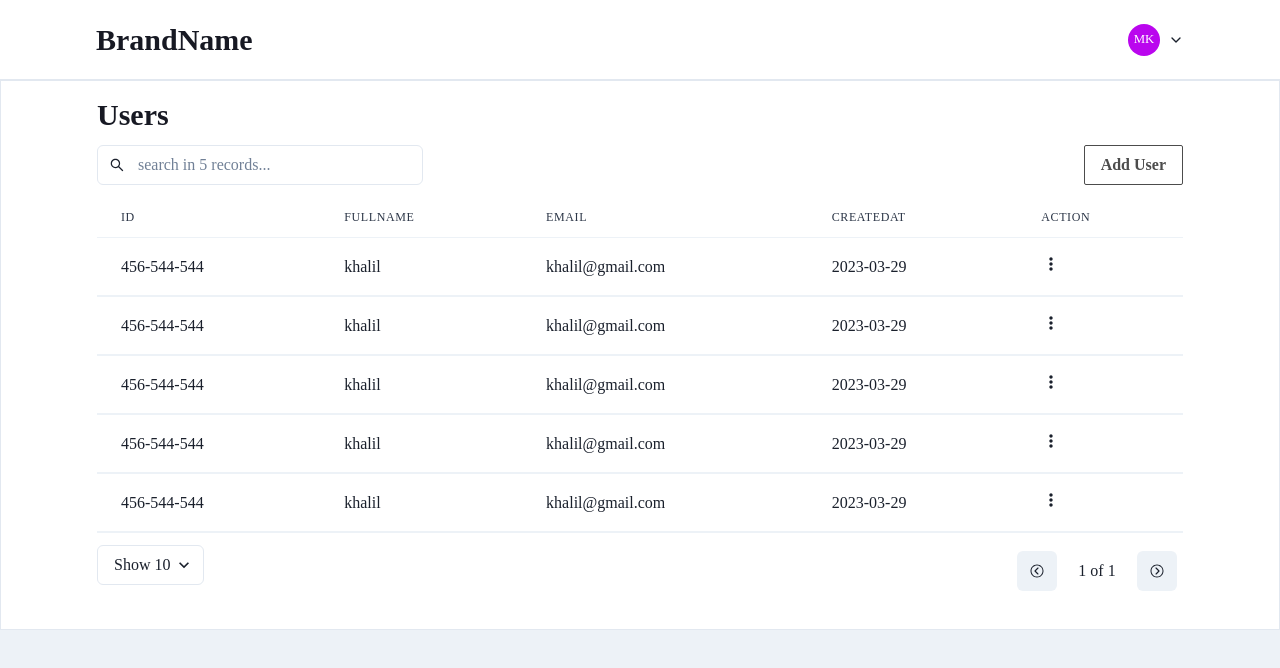
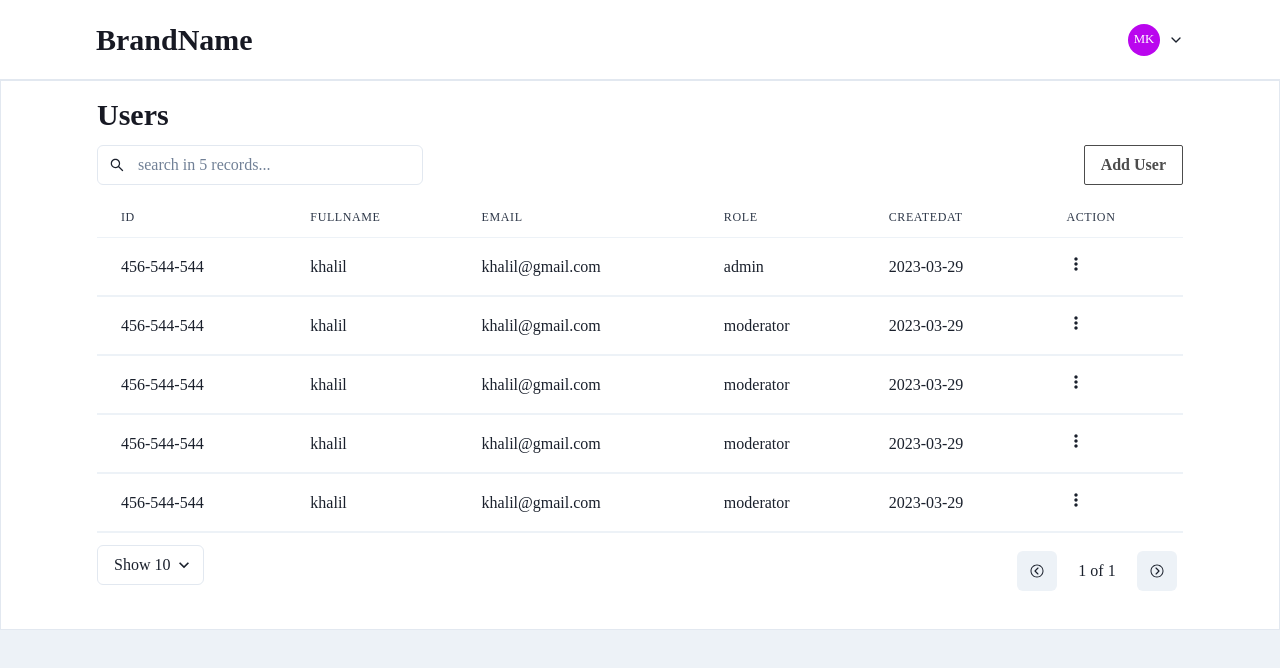
Before and after one commit to KhalilMeziane/milk-production-company, a React (Vite) app in the folder apps/responsible-app/: page /users in a window 1280 px wide. Shown: the top 668 px of the page. Built offline with nearby package versions, Linux system fonts and the light colour scheme; a web font is replaced by a local one.

Commit message:
feat: add role field to user page

```diff
--- a/apps/responsible-app/src/pages/users/components/forms/add.jsx
+++ b/apps/responsible-app/src/pages/users/components/forms/add.jsx
@@ -6,13 +6,14 @@ import { Form } from 'formik'
 import * as yup from 'yup'
 
 import FormCustom from '@components/forms/form'
-import { Input } from '@components/forms/fields/_index'
+import { Input, Select } from '@components/forms/fields/_index'
 
-const initialValues = { fullName: '', email: '', password: '' }
+const initialValues = { fullName: '', email: '', password: '', role: '' }
 const validationSchema = yup.object().shape({
     email: yup.string().email('Invalid email').required('Email is required'),
     password: yup.string().min(8, 'Minium 8 characters').max(30, 'Maximum 30 characters').required('Password is required'),
-    fullName: yup.string().min(6, 'Minium 8 characters').max(30, 'Maximum 30 characters').required('full Name is required')
+    fullName: yup.string().min(6, 'Minium 8 characters').max(30, 'Maximum 30 characters').required('full Name is required'),
+    role: yup.string().oneOf(['admin', 'moderator'], 'Invalid option selected').required('User Role is required')
 })
 
 export default function AddCow ({ onClose }) {
@@ -28,6 +29,11 @@ export default function AddCow ({ onClose }) {
                             <Form>
                                 <Input label="fullName" name="fullName" placeholder="john doe"/>
                                 <Input label="Email address" name="email" type="email" placeholder="john.doe@example.com"/>
+                                <Select label="User Role" name="role">
+                                    <option value="" selected disabled>Select User Role</option>
+                                    <option value="admin">Admin</option>
+                                    <option value="moderator">Moderator</option>
+                                </Select>
                                 <Input label="Password" name="password" type="password" placeholder="password"/>
                                 <HStack justifyContent="flex-end" mt="2">
                                     <Button px="5" rounded="sm" colorScheme="brand" variant="outline" fontWeight="medium" onClick={onClose}>Close</Button>
--- a/apps/responsible-app/src/pages/users/page.jsx
+++ b/apps/responsible-app/src/pages/users/page.jsx
@@ -23,6 +23,7 @@ const tableHeadColumns = [
     { Header: 'id', accessor: 'id' },
     { Header: 'fullName', accessor: 'fullName' },
     { Header: 'email', accessor: 'email' },
+    { Header: 'role', accessor: 'role' },
     { Header: 'createdAt', accessor: 'createdAt' },
     { Header: 'action', accessor: 'action', Cell: (props) => <Menu data={props} menuList={MenuList}><MenuButton><Icon fontSize={'20'} as={BiDotsVerticalRounded} /></MenuButton></Menu> }
 ]
@@ -32,31 +33,37 @@ const data = [
         id: '456-544-544',
         fullName: 'khalil',
         email: 'khalil@gmail.com',
-        createdAt: '2023-03-29'
+        createdAt: '2023-03-29',
+        role: 'admin'
     },
     {
         id: '456-544-544',
         fullName: 'khalil',
         email: 'khalil@gmail.com',
-        createdAt: '2023-03-29'
+        createdAt: '2023-03-29',
+        role: 'moderator'
+
     },
     {
         id: '456-544-544',
         fullName: 'khalil',
         email: 'khalil@gmail.com',
-        createdAt: '2023-03-29'
+        createdAt: '2023-03-29',
+        role: 'moderator'
     },
     {
         id: '456-544-544',
         fullName: 'khalil',
         email: 'khalil@gmail.com',
-        createdAt: '2023-03-29'
+        createdAt: '2023-03-29',
+        role: 'moderator'
     },
     {
         id: '456-544-544',
         fullName: 'khalil',
         email: 'khalil@gmail.com',
-        createdAt: '2023-03-29'
+        createdAt: '2023-03-29',
+        role: 'moderator'
     }
 ]
 
```
